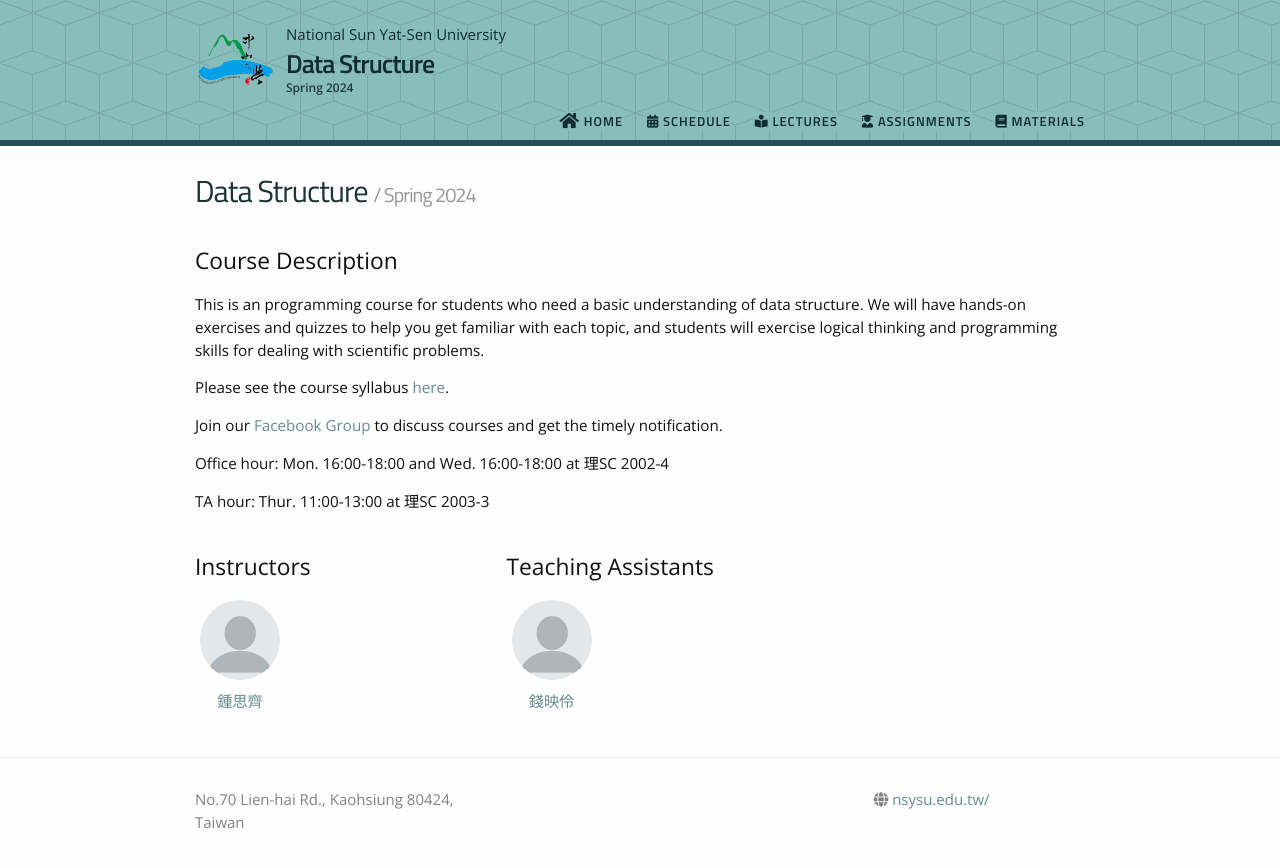
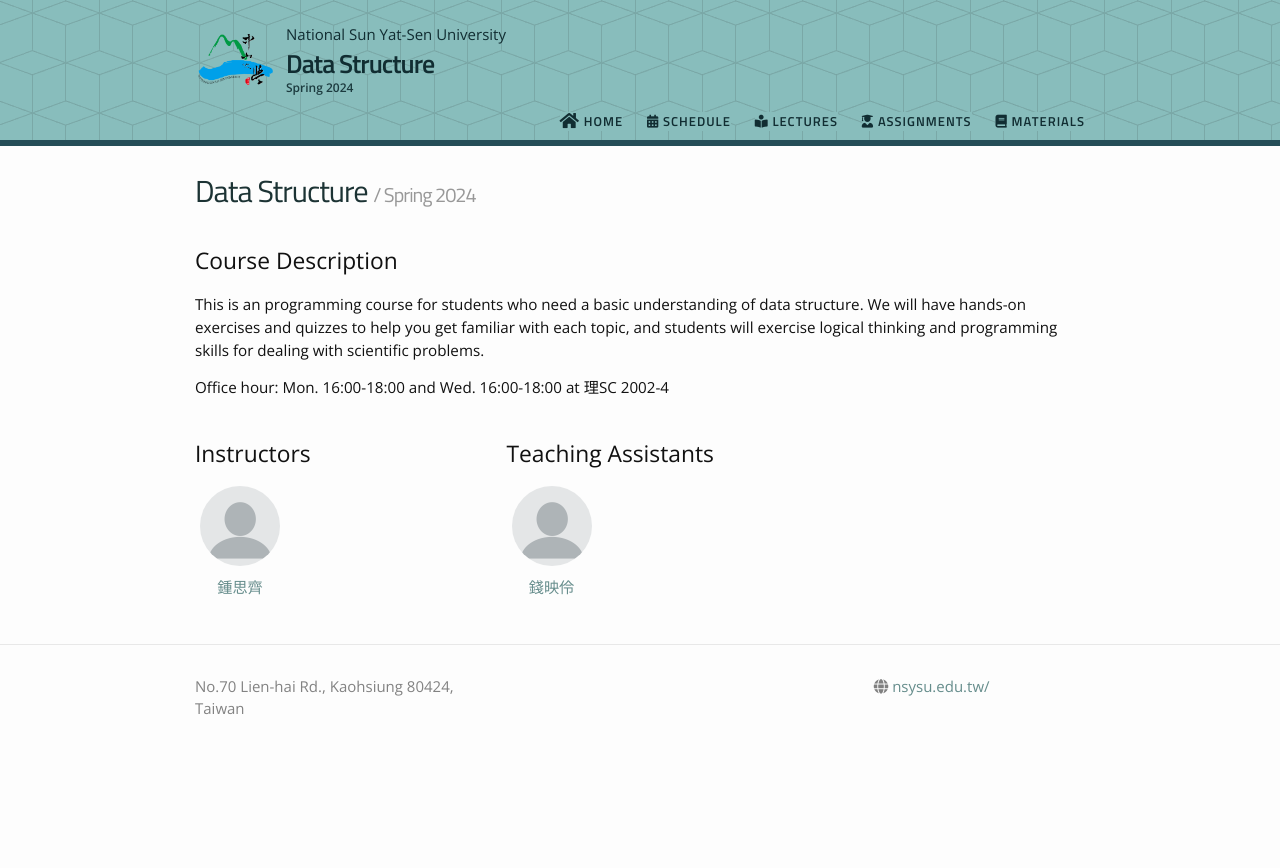
Before and after one commit to phonchi/nsysu-math208-2024, a Jekyll site: the page built from index.md, in a window 1280 px wide. Shown: the top 868 px of the page. Built offline with Jekyll 4.4.1, drawn with Linux system fonts in a browser that asks for light colours; nearby versions of some CDN libraries.

Commit message:
Update index.md

```diff
--- a/index.md
+++ b/index.md
@@ -1,10 +1,5 @@
 ---
 layout: home
 ---
-Please see the course syllabus [here](/nsysu-math106A/static_files/presentations/course_outline.pdf).
-
-Join our [Facebook Group](https://www.facebook.com/groups/810413443561321) to discuss courses and get the timely notification.
 
 Office hour: Mon. 16:00-18:00 and Wed. 16:00-18:00 at 理SC 2002-4
-
-TA hour: Thur. 11:00-13:00 at 理SC 2003-3
```
